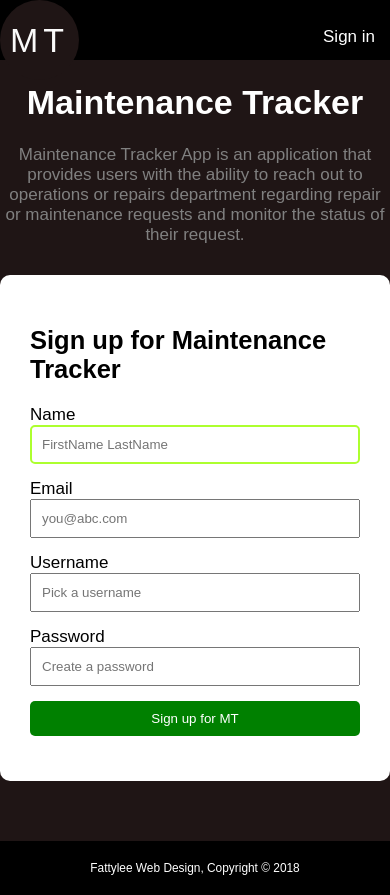
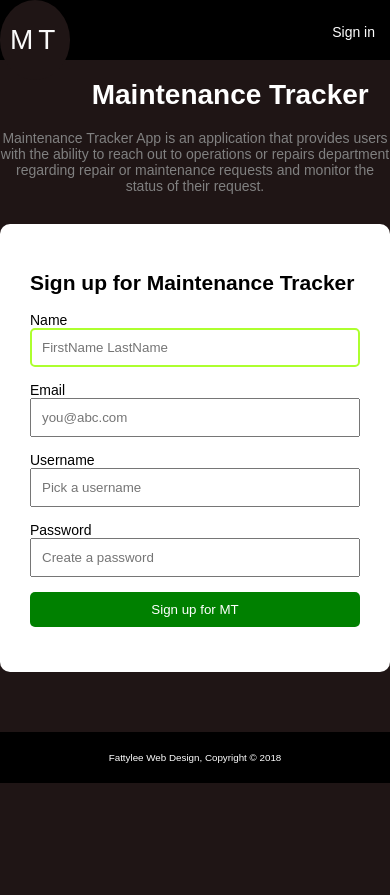
Before and after one commit to Fattylee/Maintenance-Tracker, a website: page UI/index.html in a window 390 px wide. After the commit the page ends 844 px from the top, so only its background shows below. Drawn offline with Linux system fonts and the light colour scheme.

Commit message:
change mobile font size

```diff
--- a/UI/css/admin-style.css
+++ b/UI/css/admin-style.css
@@ -243,12 +243,23 @@ a:hover{
 
 /*mobile devices */
 @media only screen and (max-width:530px){
+    body{
+        font-size: 15px;
+    }
+    .load-content{
+        width: 200px;
+        padding: 10px;
+        font-size: 18px;
+    }
     header{
         background: black;
     }
     header .brand{
         margin-left: 4%;
+        letter-spacing: 2px;
+        font-size: 1em;
     }
+
     header nav{
         margin-right: 4%;
     }
--- a/UI/css/style.css
+++ b/UI/css/style.css
@@ -215,10 +215,18 @@ form input[type="submit"]:hover{
 
 /*mobile devices */
 @media only  screen and (max-width:420px) {
-
+    body{
+        font-size: 14px;
+    }
+    .load-content{
+        width: 200px;
+        padding: 10px;
+        font-size: 18px;
+    }
 	.data-form h2{
 	text-align :left;
     }
+
     form input[type="submit"]{
 
         width: 100%;
```
